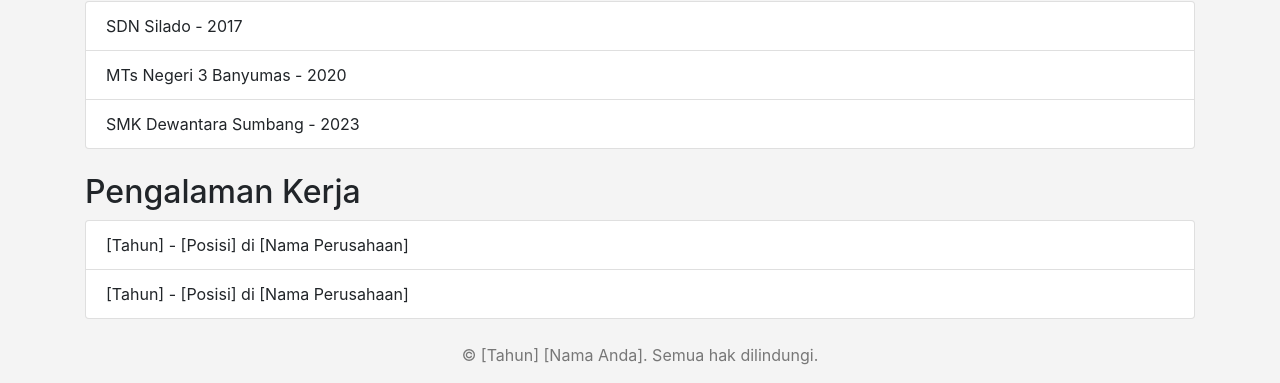
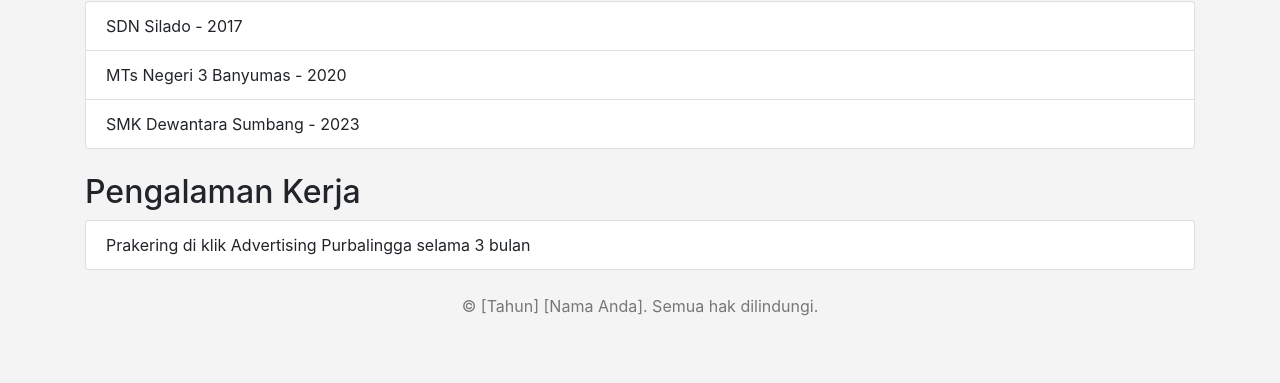
Before and after one commit to ynsetiawati/biodata, a plain HTML site: page index.html in a window 1280 px wide. Shown: the part 658-1041 px from the top of the page. After the commit the page ends 992 px from the top, so only its background shows below. Drawn offline with nearby package versions, Linux system fonts and the light colour scheme.

Commit message:
Update index.html dari Web
update dari web

```diff
--- a/index.html
+++ b/index.html
@@ -32,8 +32,7 @@
         <section class="experience mt-4">
             <h2>Pengalaman Kerja</h2>
             <ul class="list-group">
-                <li class="list-group-item">[Tahun] - [Posisi] di [Nama Perusahaan]</li>
-                <li class="list-group-item">[Tahun] - [Posisi] di [Nama Perusahaan]</li>
+                <li class="list-group-item">Prakering di klik Advertising Purbalingga selama 3 bulan</li>
             </ul>
         </section>
         <footer class="text-center mt-4">
```
